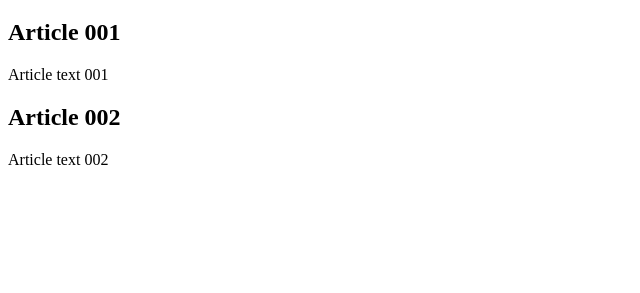
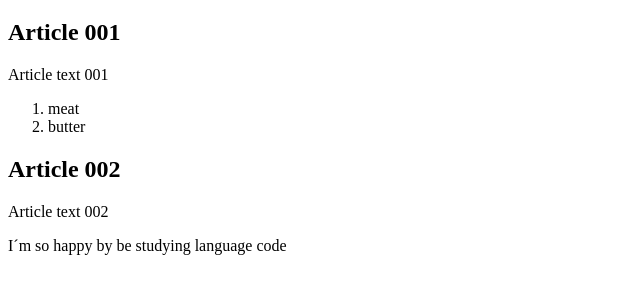
Before and after one commit to RomuloSimoes1/Project-website, a plain HTML site: page index.html in a window 1280 px wide. Shown: the part 61-354 px from the top of the page, without its empty margins (0-640 px from the left). Drawn offline with Linux system fonts and the light colour scheme.

Commit message:
I started

```diff
--- a/index.html
+++ b/index.html
@@ -13,11 +13,20 @@
         <article>
             <h2>Article 001</h2>
             <p>Article text 001</p>
+            <aside>
+                <ol>
+                    <li>meat</li>
+                    <li>butter</li>
+                </ol>
+            </aside>
         </article>
         <article>
             <h2>Article 002</h2>
             <p>Article text 002</p>
         </article>
     </main>
+    <footer>
+        <p>I´m so happy by be studying language code</p>
+    </footer>
 </body>
 </html>
```
